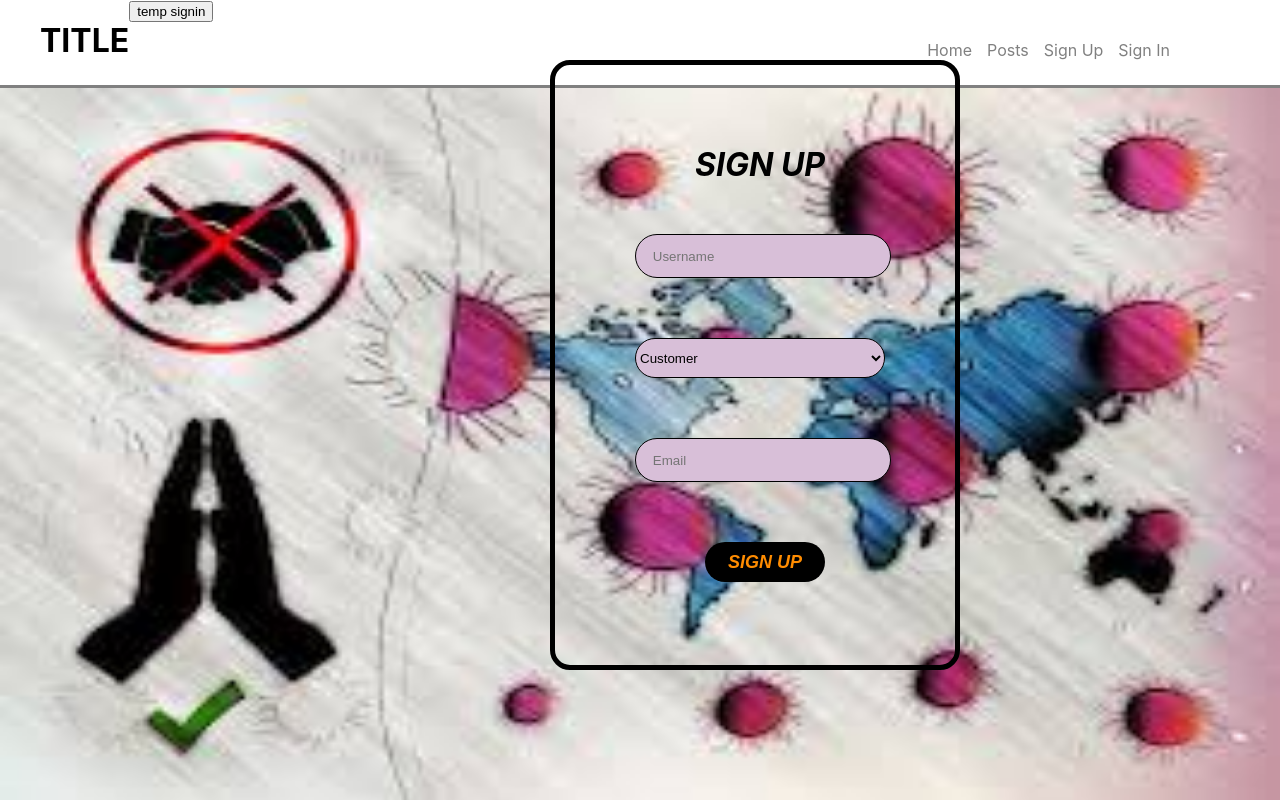
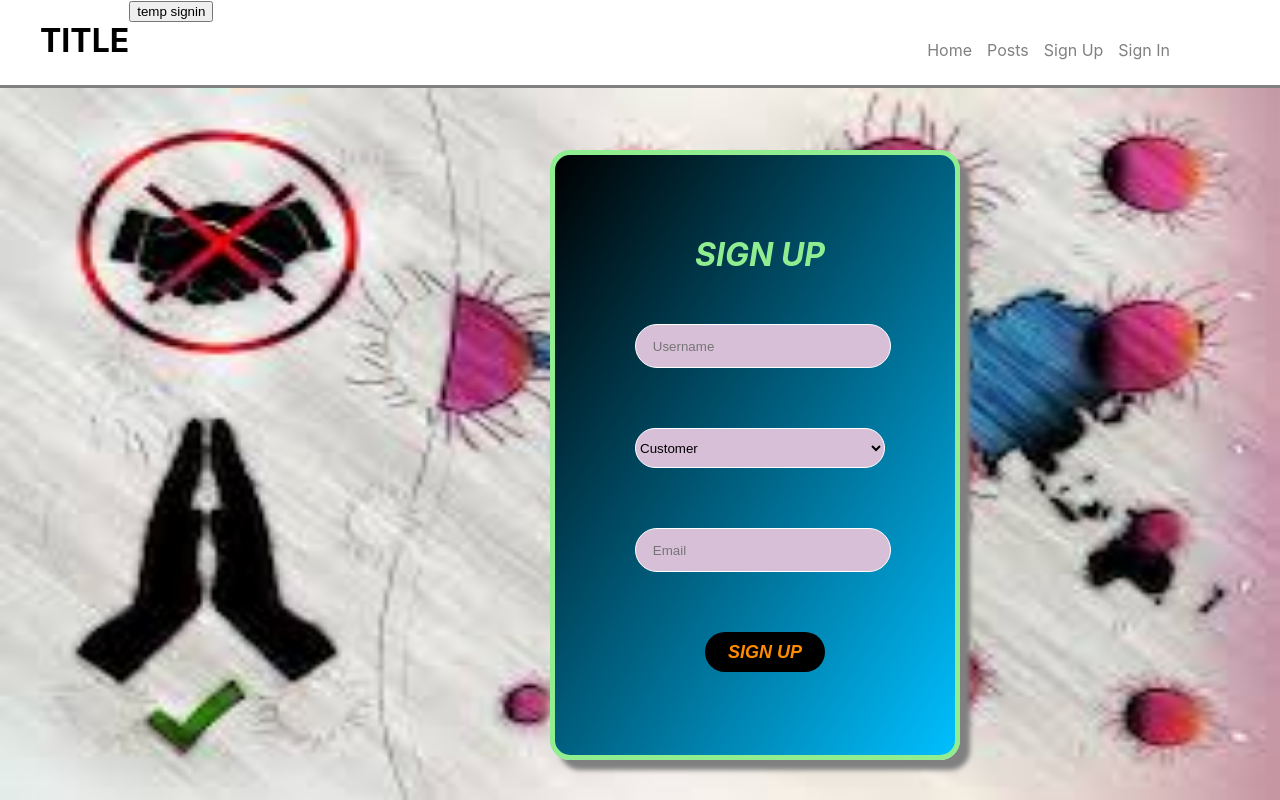
Before and after one commit to Sargunan1213/SafeZone-React-App, a React (Create React App) app: page /Signup in a window 1280 px wide. Shown: the top 800 px of the page. Built offline with nearby package versions, Linux system fonts and the light colour scheme.

Commit message:
changed foramtting

```diff
--- a/src/react-components/Signup/index.css
+++ b/src/react-components/Signup/index.css
@@ -1,13 +1,14 @@
 .box{
     position: absolute;
-    top: 60px;
+    top: 150px;
     left:550px;
-    background-color: transparent;
-    /* background-image: linear-gradient(to bottom right, black, deepskyblue);  */
-    border:5px solid black;
+    /* background-color: transparent; */
+    background-image: linear-gradient(to bottom right, black, deepskyblue);
+    border:5px solid lightgreen;
     border-radius: 20px;
     height: 600px;
     width: 400px;
+    box-shadow: 10px 10px 5px grey;
 }
 
 .input{
@@ -17,7 +18,7 @@
     height: 40px;
     width: 250px;
     background-color: thistle;
-    border: thin solid black;
+    border: thin solid white;
     border-radius: 30px;
 }
 
@@ -28,7 +29,7 @@
     margin-top: 80px;
     margin-bottom: 50px;
     font-weight: bolder;
-    color: black;
+    color: lightgreen;
 }
 
 .submit{
```
